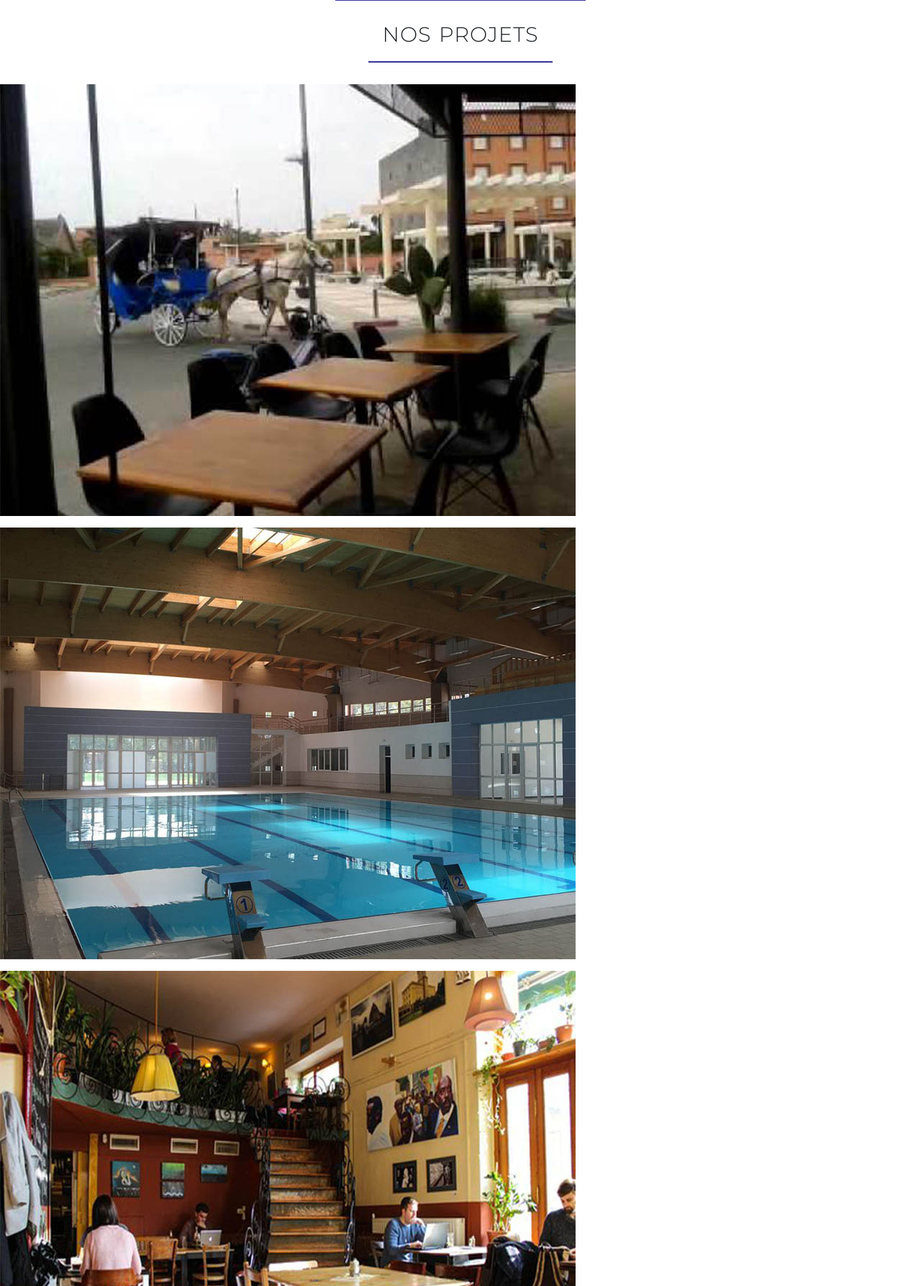
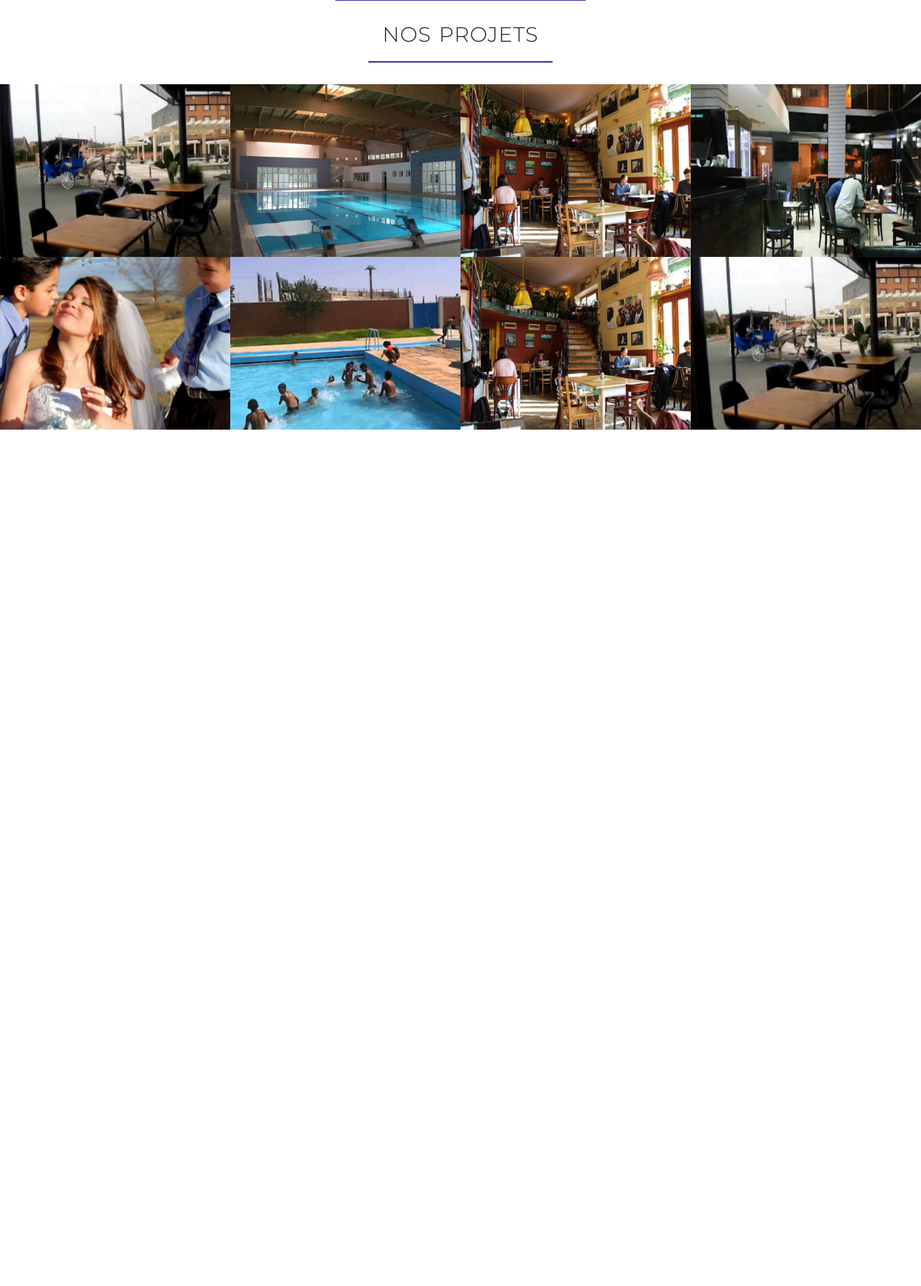
Before and after one commit to yocho1/Rafa_Services_SARL_Pro, a PHP site: page / in a window 1280 px wide. Shown: the part 1850-3637 px from the top of the page at 72% size. After the commit the page ends 2447 px from the top, so only its background shows below. Run offline with PHP 8.4, Linux system fonts and the light colour scheme; style sheets or scripts are compiled from the project's sources; some libraries are stand-ins or nearby versions.

Commit message:
style nosproject section

```diff
--- a/sass/_nosprojects.scss
+++ b/sass/_nosprojects.scss
@@ -18,4 +18,22 @@
         content: "";
         margin-top: 20px;
     }
+    .projects-showcase{
+        list-style: none;
+        display: flex;
+        flex-direction: row;
+        justify-items: center;
+        justify-content: space-around;
+        flex-wrap: wrap;
+            li{
+               width: 25%;
+               figure{
+                   width: 100%;
+                   margin: 0;
+                   img{
+                       width: 100%;
+                   }
+               }
+            }
+    }
 }
```
Also changed, not shown: css/style.css (+15 -0 lines).
